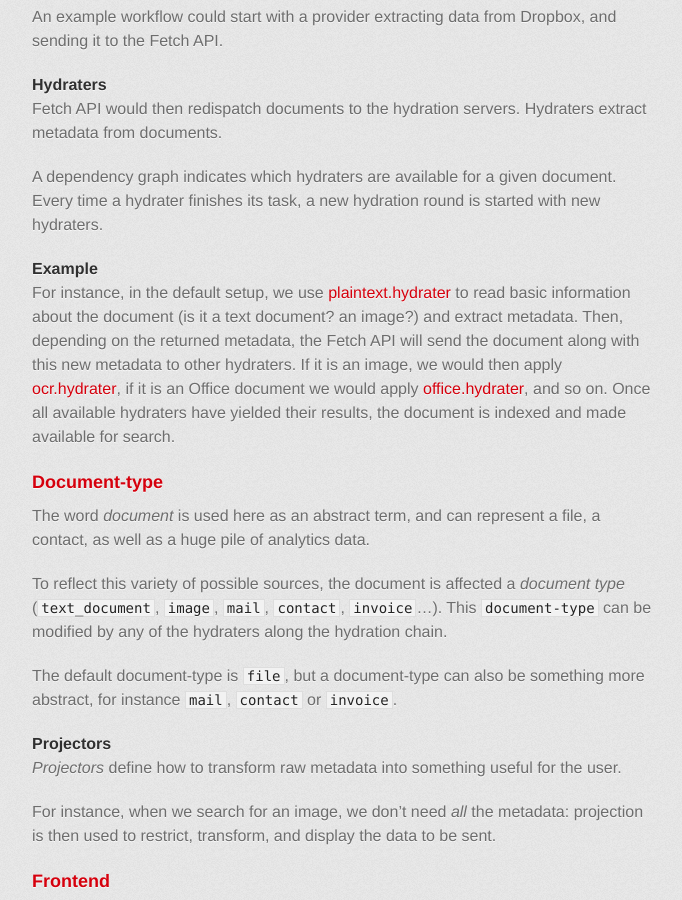
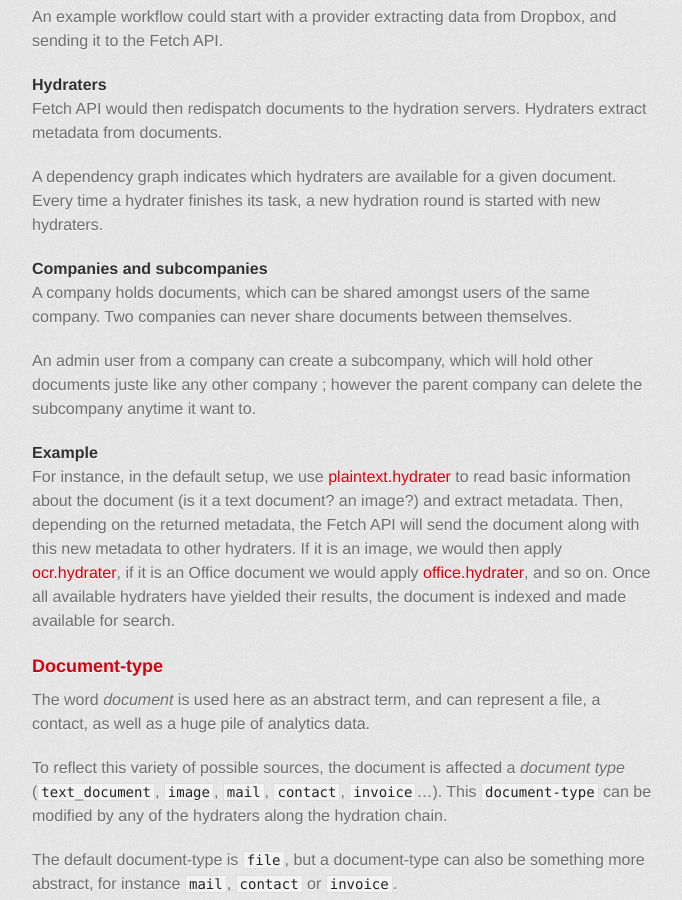
Before and after one commit to AnyFetch/developers.anyfetch.com, a Jekyll site: the page built from index.md, in a window 1280 px wide and 900 px high, scrolled down 1423 px. Shown: the whole window, without its empty margins (298-980 px from the left). Built offline with Jekyll 4.4.1, drawn with Linux system fonts in a browser that asks for light colours; some web fonts are replaced; Markdown is read by kramdown in place of the engine named in the settings.

Commit message:
Explaining subcompanies

```diff
--- a/index.md
+++ b/index.md
@@ -30,6 +30,11 @@ Hydraters extract metadata from documents.
 A dependency graph indicates which hydraters are available for a given document.
 Every time a hydrater finishes its task, a new hydration round is started with new hydraters.
 
+#### Companies and subcompanies
+A company holds documents, which can be shared amongst users of the same company. Two companies can never share documents between themselves.
+
+An admin user from a company can create a subcompany, which will hold other documents juste like any other company ; however the parent company can delete the subcompany anytime it want to.
+
 #### Example
 For instance, in the default setup, we use [plaintext.hydrater](https://github.com/Papiel/plaintext.hydrater.anyfetch.com) to read basic information about the document (is it a text document? an image?) and extract metadata. Then, depending on the returned metadata, the Fetch API will send the document along with this new metadata to other hydraters. If it is an image, we would then apply [ocr.hydrater](https://github.com/Papiel/ocr.hydrater.anyfetch.com), if it is an Office document we would apply [office.hydrater](https://github.com/Papiel/office.hydrater.anyfetch.com), and so on.
 Once all available hydraters have yielded their results, the document is indexed and made available for search.
```
Also changed, not shown: guides/using/provider.md (+1 -1 lines).
